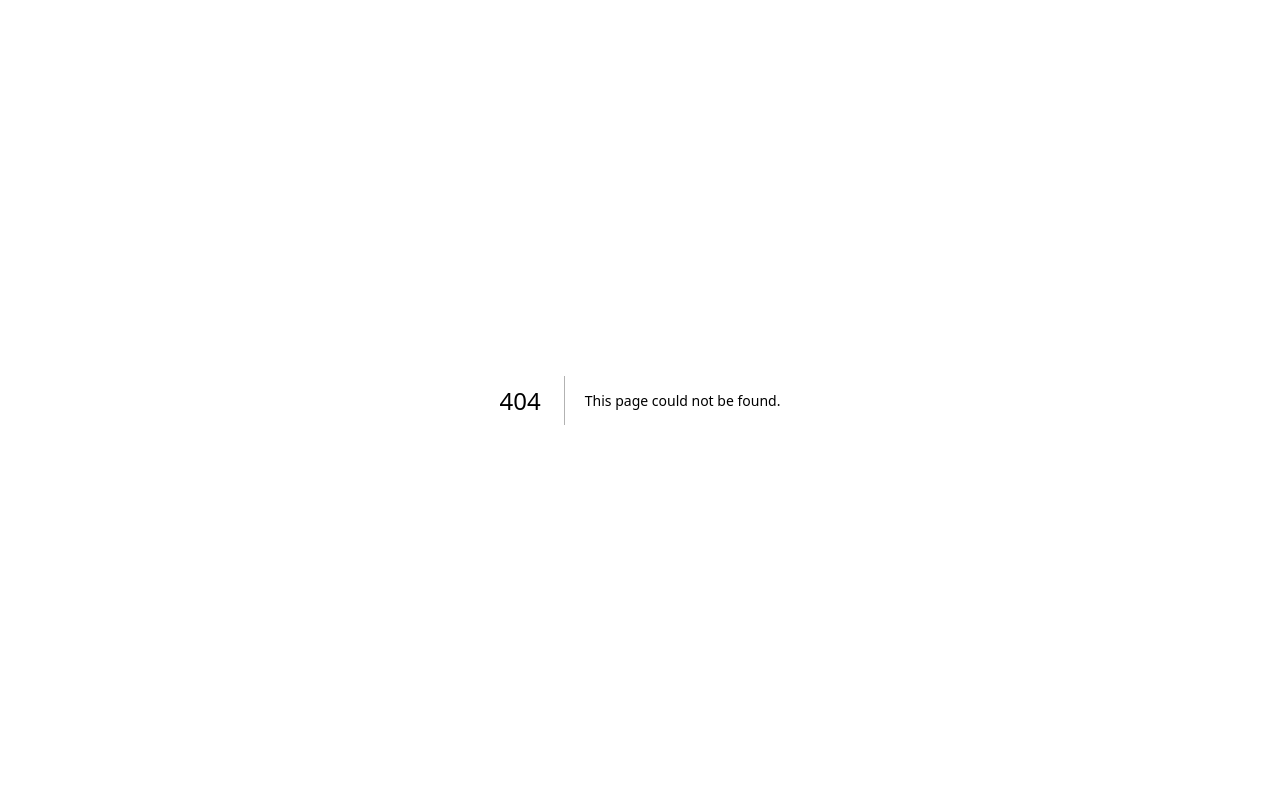
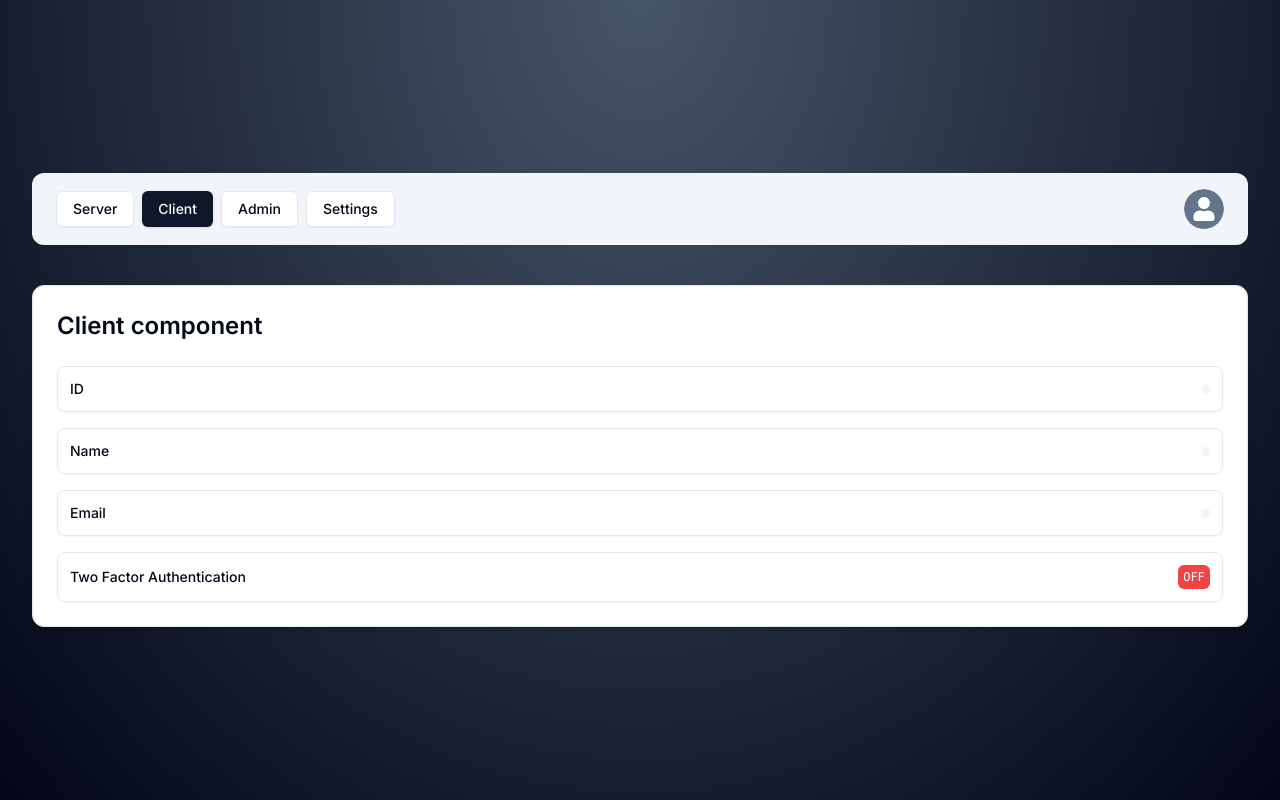
Before and after one commit to spiielberg/next-auth, a Next.js app: page /client in a window 1280 px wide. Before the commit this address had no page. Built offline with nearby package versions, Linux system fonts and the light colour scheme; no server answers.

Commit message:
feat: Add client and server pages to display user info

```diff
--- /dev/null
+++ b/src/app/(protected)/client/page.tsx
@@ -0,0 +1,12 @@
+'use client'
+
+import { UserInfo } from '@/components/user-info'
+import { useCurrentUser } from '@/hooks/use-current-user'
+
+const ClientPage = () => {
+  const user = useCurrentUser()
+
+  return <UserInfo label="Client component" user={user} />
+}
+
+export default ClientPage
--- /dev/null
+++ b/src/app/(protected)/server/page.tsx
@@ -0,0 +1,10 @@
+import { UserInfo } from '@/components/user-info'
+import { currentUser } from '@/lib/auth'
+
+const ServerPage = async () => {
+  const user = await currentUser()
+
+  return <UserInfo label="Server component" user={user} />
+}
+
+export default ServerPage
--- a/src/auth.ts
+++ b/src/auth.ts
@@ -25,6 +25,7 @@ export const {
       }
 
       token.role = existingUser.role
+      token.isTwoFactorEnabled = existingUser.isTwoFactorEnabled
 
       return token
     },
@@ -35,6 +36,10 @@ export const {
 
       if (session.user && token.role) {
         session.user.role = token.role
+      }
+
+      if (session.user) {
+        session.user.isTwoFactorEnabled = !!token.isTwoFactorEnabled
       }
 
       return session
--- /dev/null
+++ b/src/components/user-info.tsx
@@ -0,0 +1,57 @@
+import { Card, CardContent, CardHeader } from '@/components/ui/card'
+import { cn } from '@/lib/utils'
+import { ExtendedUser } from '@/types/next-auth'
+
+interface UserInfoProps {
+  label: string
+  user?: ExtendedUser
+}
+
+export const UserInfo = ({ label, user }: UserInfoProps) => {
+  return (
+    <Card className="w-full shadow-md">
+      <CardHeader>
+        <p className="text-2xl font-semibold">{label}</p>
+      </CardHeader>
+
+      <CardContent className="space-y-4">
+        <div className="flex flex-row items-center justify-between rounded-lg border p-3 shadow-sm">
+          <p className="text-sm font-medium">ID</p>
+
+          <p className="max-w-72 truncate rounded-md bg-secondary p-1 font-mono text-xs text-secondary-foreground shadow-sm">
+            {user?.id}
+          </p>
+        </div>
+
+        <div className="flex flex-row items-center justify-between rounded-lg border p-3 shadow-sm">
+          <p className="text-sm font-medium">Name</p>
+
+          <p className="max-w-72 truncate rounded-md bg-secondary p-1 font-mono text-xs text-secondary-foreground shadow-sm">
+            {user?.name}
+          </p>
+        </div>
+
+        <div className="flex flex-row items-center justify-between rounded-lg border p-3 shadow-sm">
+          <p className="text-sm font-medium">Email</p>
+
+          <p className="max-w-72 truncate rounded-md bg-secondary p-1 font-mono text-xs text-secondary-foreground shadow-sm">
+            {user?.email}
+          </p>
+        </div>
+
+        <div className="flex flex-row items-center justify-between rounded-lg border p-3 shadow-sm">
+          <p className="text-sm font-medium">Two Factor Authentication</p>
+
+          <p
+            className={cn(
+              'w-8 truncate rounded-md p-1 text-center font-mono text-xs text-white',
+              user?.isTwoFactorEnabled ? 'bg-emerald-500' : 'bg-red-500',
+            )}
+          >
+            {user?.isTwoFactorEnabled ? 'ON' : 'OFF'}
+          </p>
+        </div>
+      </CardContent>
+    </Card>
+  )
+}
--- /dev/null
+++ b/src/lib/auth.ts
@@ -0,0 +1,7 @@
+import { auth } from '@/auth'
+
+export const currentUser = async () => {
+  const session = await auth()
+
+  return session?.user
+}
--- a/src/types/next-auth.d.ts
+++ b/src/types/next-auth.d.ts
@@ -2,16 +2,20 @@ import { UserRole } from '@prisma/client'
 import { DefaultSession } from 'next-auth'
 import 'next-auth/jwt'
 
+export type ExtendedUser = DefaultSession['user'] & {
+  role: UserRole
+  isTwoFactorEnabled: boolean
+}
+
 declare module 'next-auth' {
   interface Session {
-    user: {
-      role?: UserRole
-    } & DefaultSession['user']
+    user: ExtendedUser
   }
 }
 
 declare module 'next-auth/jwt' {
   interface JWT {
     role?: UserRole
+    isTwoFactorEnabled?: boolean
   }
 }
```
